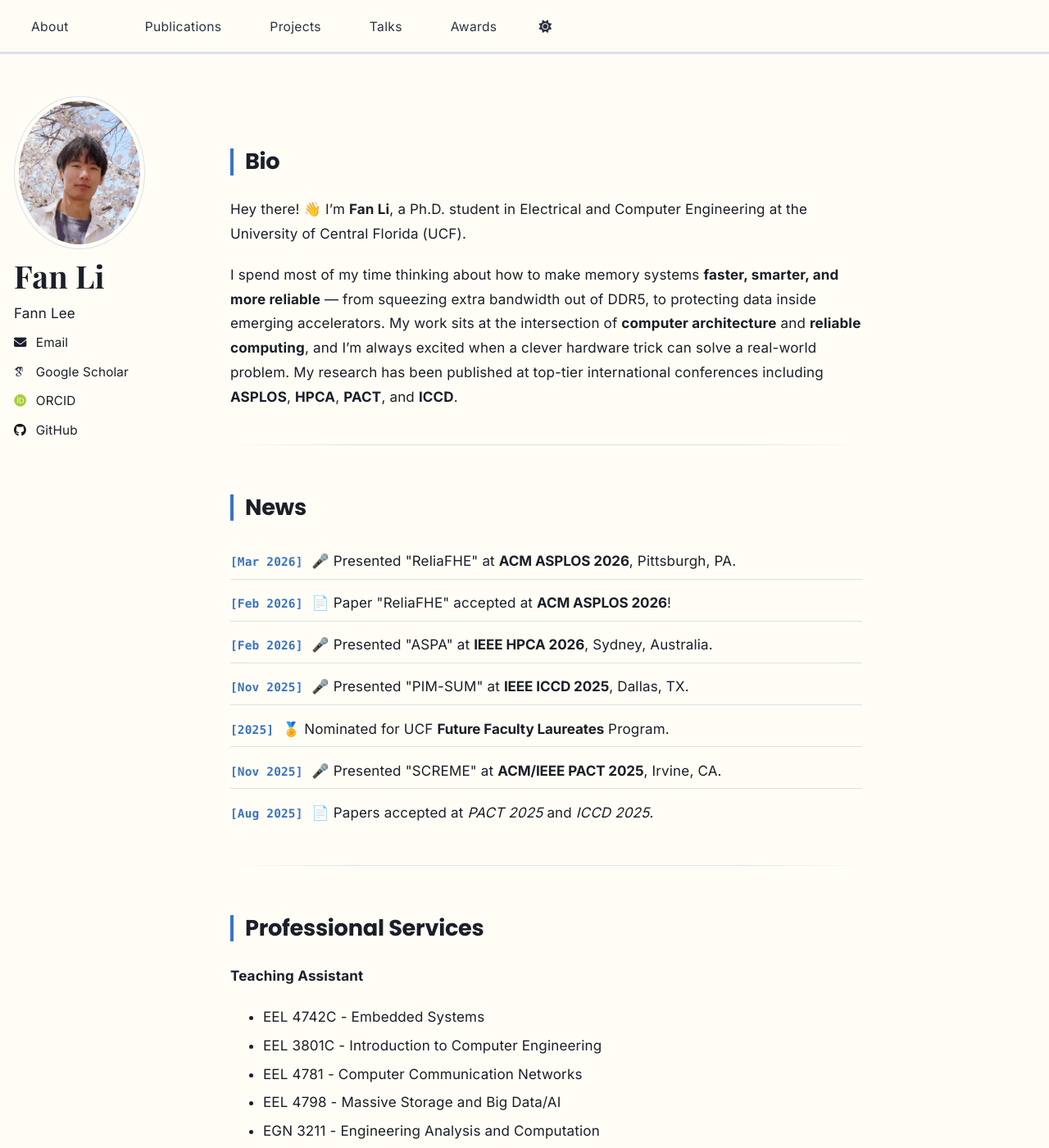
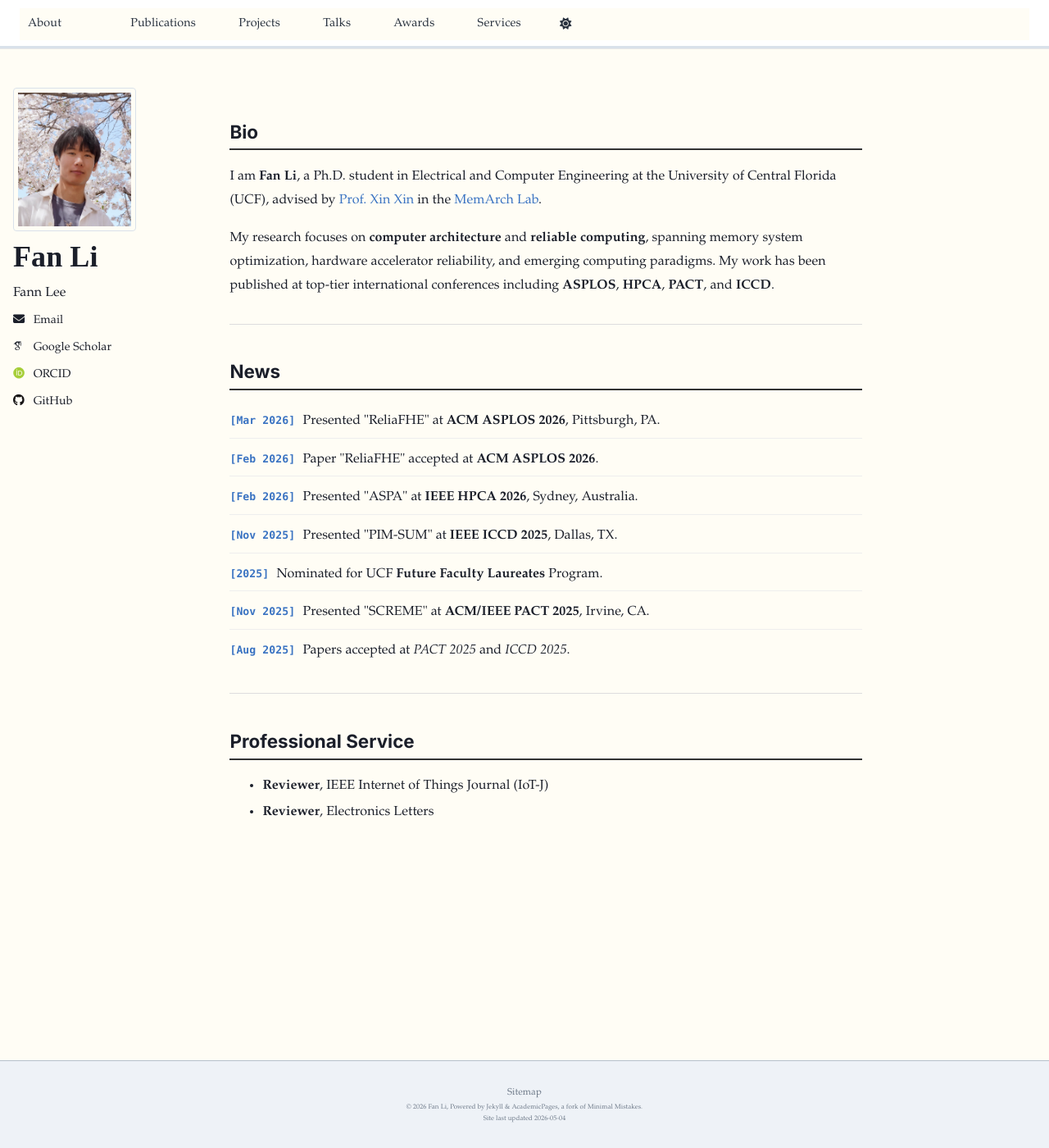
Before and after one commit to Stardust-lf/Stardust-lf.github.io, a Jekyll site: the page built from _pages/about.md, in a window 1280 px wide and 1400 px high. Shown: the whole window at 82% size. Built offline with Jekyll 4.4.1, drawn with Linux system fonts in a browser that asks for light colours; some web fonts are replaced; a script that is not in the unit is left out; some of the changed text lies outside the part shown.

Commit message:
Redesign homepage: add advisor/reviewer info, clean academic style
- Add Prof. Xin Xin (MemArch Lab) to bio with links
- Add Professional Service section (IoT-J, Electronics Letters)
- Remove emojis, adopt formal academic tone
- Restyle: white background, serif body font, Inter headings
- Remove animations, hover effects, and decorative elements
- Update services page with new reviewer entries

Co-Authored-By: Claude Opus 4.6 <noreply@anthropic.com>

```diff
--- a/_data/navigation.yml
+++ b/_data/navigation.yml
@@ -20,6 +20,9 @@ main:
   - title: "Awards"
     url: /awards/
 
+  - title: "Services"
+    url: /services/
+
   # - title: "Teaching Assistant"
   #   url: /teaching/
 
--- a/_includes/head.html
+++ b/_includes/head.html
@@ -5,7 +5,7 @@
 {% include seo.html %}
 
 <link href="{% if site.atom_feed.path %}{{ site.atom_feed.path }}{% else %}{{ base_path }}/feed.xml{% endif %}" type="application/atom+xml" rel="alternate" title="{{ site.title }} Feed">
-<link href="https://fonts.googleapis.com/css2?family=Poppins:wght@400;600;700&family=Inter:wght@400;600;700&family=Playfair+Display:wght@500;600;700&display=swap" rel="stylesheet">
+<link href="https://fonts.googleapis.com/css2?family=Inter:wght@400;500;600;700&display=swap" rel="stylesheet">
 
 <!-- http://t.co/dKP3o1e -->
 <meta name="HandheldFriendly" content="True">
--- a/_pages/about.md
+++ b/_pages/about.md
@@ -9,9 +9,9 @@ redirect_from:
 Bio
 ======
 
-Hey there! 👋 I'm **Fan Li**, a Ph.D. student in Electrical and Computer Engineering at the University of Central Florida (UCF).
+I am **Fan Li**, a Ph.D. student in Electrical and Computer Engineering at the University of Central Florida (UCF), advised by [Prof. Xin Xin](https://xinx2013.github.io/) in the [MemArch Lab](https://xinx2013.github.io/).
 
-I spend most of my time thinking about how to make memory systems **faster, smarter, and more reliable** — from squeezing extra bandwidth out of DDR5, to protecting data inside emerging accelerators. My work sits at the intersection of **computer architecture** and **reliable computing**, and I'm always excited when a clever hardware trick can solve a real-world problem. My research has been published at top-tier international conferences including **ASPLOS**, **HPCA**, **PACT**, and **ICCD**.
+My research focuses on **computer architecture** and **reliable computing**, spanning memory system optimization, hardware accelerator reliability, and emerging computing paradigms. My work has been published at top-tier international conferences including **ASPLOS**, **HPCA**, **PACT**, and **ICCD**.
 
 ---
 
@@ -19,26 +19,19 @@ News
 ======
 
 <ul class="news-list">
-  <li><span class="news-date">[Mar 2026]</span> 🎤 Presented "ReliaFHE" at <strong>ACM ASPLOS 2026</strong>, Pittsburgh, PA.</li>
-  <li><span class="news-date">[Feb 2026]</span> 📄 Paper "ReliaFHE" accepted at <strong>ACM ASPLOS 2026</strong>!</li>
-  <li><span class="news-date">[Feb 2026]</span> 🎤 Presented "ASPA" at <strong>IEEE HPCA 2026</strong>, Sydney, Australia.</li>
-  <li><span class="news-date">[Nov 2025]</span> 🎤 Presented "PIM-SUM" at <strong>IEEE ICCD 2025</strong>, Dallas, TX.</li>
-  <li><span class="news-date">[2025]</span> 🏅 Nominated for UCF <strong>Future Faculty Laureates</strong> Program.</li>
-  <li><span class="news-date">[Nov 2025]</span> 🎤 Presented "SCREME" at <strong>ACM/IEEE PACT 2025</strong>, Irvine, CA.</li>
-  <li><span class="news-date">[Aug 2025]</span> 📄 Papers accepted at <em>PACT 2025</em> and <em>ICCD 2025</em>.</li>
+  <li><span class="news-date">[Mar 2026]</span> Presented "ReliaFHE" at <strong>ACM ASPLOS 2026</strong>, Pittsburgh, PA.</li>
+  <li><span class="news-date">[Feb 2026]</span> Paper "ReliaFHE" accepted at <strong>ACM ASPLOS 2026</strong>.</li>
+  <li><span class="news-date">[Feb 2026]</span> Presented "ASPA" at <strong>IEEE HPCA 2026</strong>, Sydney, Australia.</li>
+  <li><span class="news-date">[Nov 2025]</span> Presented "PIM-SUM" at <strong>IEEE ICCD 2025</strong>, Dallas, TX.</li>
+  <li><span class="news-date">[2025]</span> Nominated for UCF <strong>Future Faculty Laureates</strong> Program.</li>
+  <li><span class="news-date">[Nov 2025]</span> Presented "SCREME" at <strong>ACM/IEEE PACT 2025</strong>, Irvine, CA.</li>
+  <li><span class="news-date">[Aug 2025]</span> Papers accepted at <em>PACT 2025</em> and <em>ICCD 2025</em>.</li>
 </ul>
 
 ---
 
-Professional Services
+Professional Service
 ======
 
-**Teaching Assistant**
-- EEL 4742C - Embedded Systems
-- EEL 3801C - Introduction to Computer Engineering
-- EEL 4781 - Computer Communication Networks
-- EEL 4798 - Massive Storage and Big Data/AI
-- EGN 3211 - Engineering Analysis and Computation
-
-**Reviewer**
-- International Conference on Architectural Support for Programming Languages and Operating Systems (**ASPLOS'26**): Artifact Evaluation Committee
+- **Reviewer**, IEEE Internet of Things Journal (IoT-J)
+- **Reviewer**, Electronics Letters
--- a/_sass/_themes.scss
+++ b/_sass/_themes.scss
@@ -15,7 +15,7 @@ $indent-var                 : 1.3em;
 
 /* System typefaces */
 $serif                      : Georgia, Times, serif;
-$sans-serif                 : "Inter", -apple-system, "Segoe UI", "Roboto", "Helvetica Neue", Arial, sans-serif;
+$sans-serif                 : "Charter", "Palatino Linotype", "Palatino", Georgia, serif;
 $monospace                  : Monaco, Consolas, "Lucida Console", monospace;
 
 /* Sans serif typefaces */
@@ -40,7 +40,7 @@ $type-size-7                : 0.7em;    // ~11px
 $type-size-8                : 0.625em;  // ~10px
 
 $global-font-family         : $sans-serif;
-$header-font-family         : "Poppins", $sans-serif;
+$header-font-family         : "Inter", -apple-system, "Segoe UI", "Helvetica Neue", Arial, sans-serif;
 $caption-font-family        : $serif;
 
 /* ==========================================================================
--- a/_sass/layout/_custom.scss
+++ b/_sass/layout/_custom.scss
@@ -1,91 +1,87 @@
 /* ==========================================================================
-   CUSTOM STYLES — typography, spacing & polish
+   CUSTOM STYLES — clean academic style
    ========================================================================== */
 
 /* ---------- Global ---------- */
 html {
   scroll-behavior: smooth;
-  font-size: 17px;            /* bump base from 16 → 17 for comfort */
+  font-size: 16px;
 }
 
 body {
-  line-height: 1.7;
-  letter-spacing: 0.01em;
+  line-height: 1.75;
+  letter-spacing: 0.005em;
   -webkit-font-smoothing: antialiased;
   -moz-osx-font-smoothing: grayscale;
 }
 
 /* ---------- Masthead / Navigation ---------- */
 .masthead {
-  backdrop-filter: blur(12px);
-  background: rgba(255, 253, 245, 0.88);
+  background: #fff;
+  border-bottom: 1px solid #e8e8e8;
 }
 
 html[data-theme="dark"] .masthead {
-  background: rgba(26, 29, 35, 0.90);
+  background: rgba(26, 29, 35, 0.95);
+  border-bottom: 1px solid #333;
 }
 
 .masthead__inner-wrap {
-  padding: 0.7em 1.5em !important;
+  padding: 0.6em 1.5em !important;
 }
 
 .greedy-nav .visible-links a {
-  font-size: 0.92rem;
+  font-size: 0.9rem;
   font-weight: 500;
-  letter-spacing: 0.02em;
-  padding: 0.5em 0.8em;
-  border-radius: 6px;
-  transition: background 0.2s ease, color 0.2s ease;
+  letter-spacing: 0.01em;
+  padding: 0.5em 0.7em;
+  transition: color 0.2s ease;
 }
 
 .greedy-nav .visible-links a:hover {
-  background: rgba(58, 115, 194, 0.08);
+  color: var(--global-link-color);
 }
 
-html[data-theme="dark"] .greedy-nav .visible-links a:hover {
-  background: rgba(91, 184, 212, 0.12);
-}
-
-/* ---------- Content area — vertical rhythm ---------- */
+/* ---------- Content area ---------- */
 #main {
-  margin-top: 2.5em;
+  margin-top: 2em;
 }
 
 .page__content {
   font-size: 1rem;
-  line-height: 1.75;
+  line-height: 1.8;
 
   p {
-    margin-bottom: 1.2em;
+    margin-bottom: 1.1em;
   }
 
-  /* Section headings (h1 = ====== in markdown) */
+  /* Section headings */
   h1 {
-    font-size: 1.6rem;
+    font-size: 1.4rem;
     font-weight: 700;
-    margin-top: 2.2em;
-    margin-bottom: 1em;
-    padding-left: 14px;
-    border-left: 4px solid var(--global-link-color);
-    letter-spacing: -0.01em;
+    margin-top: 2em;
+    margin-bottom: 0.8em;
+    padding-bottom: 0.3em;
+    border-bottom: 2px solid #333;
+    border-left: none;
+    padding-left: 0;
+    letter-spacing: 0;
   }
 
-  /* Sub headings */
   h2 {
-    font-size: 1.25rem;
+    font-size: 1.15rem;
     font-weight: 600;
-    margin-top: 1.8em;
-    margin-bottom: 0.6em;
+    margin-top: 1.6em;
+    margin-bottom: 0.5em;
   }
 
-  /* Lists */
   ul, ol {
-    margin-bottom: 1.2em;
+    margin-bottom: 1em;
   }
 
   li {
-    margin-bottom: 0.4em;
-    line-height: 1.65;
+    margin-bottom: 0.35em;
+    line-height: 1.7;
   }
 }
 
@@ -93,33 +89,18 @@ html[data-theme="dark"] .greedy-nav .visible-links a:hover {
 .page__content hr {
   border: none;
   height: 1px;
-  background: linear-gradient(
-    to right,
-    transparent,
-    var(--global-border-color) 20%,
-    var(--global-border-color) 80%,
-    transparent
-  );
-  margin: 2.5em 0;
+  background: #ddd;
+  margin: 2em 0;
 }
 
 /* ---------- Sidebar / Author profile ---------- */
 .author__avatar img {
-  max-width: 160px !important;
-  transition: box-shadow 0.3s ease, transform 0.3s ease;
-}
-
-.author__avatar img:hover {
-  box-shadow: 0 0 20px rgba(58, 115, 194, 0.35);
-  transform: scale(1.02);
-}
-
-html[data-theme="dark"] .author__avatar img:hover {
-  box-shadow: 0 0 20px rgba(91, 184, 212, 0.35);
+  max-width: 150px !important;
+  border-radius: 4px;
 }
 
 .author__urls a {
-  font-size: 0.9rem;
+  font-size: 0.88rem;
   transition: color 0.2s ease;
 }
 
@@ -132,37 +113,36 @@ html[data-theme="dark"] .author__avatar img:hover {
 .project-card {
   display: flex;
   align-items: stretch;
-  margin-bottom: 24px;
-  padding: 16px;
-  border-radius: 10px;
-  border: 1px solid var(--global-border-color);
-  background: var(--global-bg-color);
-  transition: box-shadow 0.3s ease, transform 0.3s ease, border-color 0.3s ease;
+  margin-bottom: 20px;
+  padding: 14px;
+  border-radius: 4px;
+  border: 1px solid #e0e0e0;
+  background: #fff;
+  transition: border-color 0.2s ease;
   text-decoration: none;
   color: inherit;
 }
 
 .pub-card:hover,
 .project-card:hover {
-  transform: translateY(-3px);
-  box-shadow: 0 8px 28px rgba(0, 0, 0, 0.10);
   border-color: var(--global-link-color);
 }
 
-html[data-theme="dark"] .pub-card:hover,
-html[data-theme="dark"] .project-card:hover {
-  box-shadow: 0 8px 28px rgba(0, 0, 0, 0.35);
+html[data-theme="dark"] .pub-card,
+html[data-theme="dark"] .project-card {
+  background: var(--global-bg-color);
+  border-color: #444;
 }
 
 /* Card image */
 .card__image {
   position: relative;
-  width: 280px;
-  height: 175px;
+  width: 260px;
+  height: 165px;
   flex-shrink: 0;
-  margin-right: 22px;
+  margin-right: 18px;
   overflow: hidden;
-  border-radius: 8px;
+  border-radius: 3px;
 }
 
 .card__image img {
@@ -170,12 +150,6 @@ html[data-theme="dark"] .project-card:hover {
   height: 100%;
   object-fit: cover;
   object-position: center;
-  transition: transform 0.4s ease;
-}
-
-.pub-card:hover .card__image img,
-.project-card:hover .card__image img {
-  transform: scale(1.05);
 }
 
 /* Card badge */
@@ -184,10 +158,10 @@ html[data-theme="dark"] .project-card:hover {
   bottom: 0;
   left: 0;
   width: 100%;
-  background: linear-gradient(transparent, rgba(0, 0, 0, 0.7));
+  background: linear-gradient(transparent, rgba(0, 0, 0, 0.65));
   color: #fff;
-  padding: 18px 12px 8px;
-  font-size: 0.78rem;
+  padding: 16px 10px 6px;
+  font-size: 0.76rem;
   font-weight: 600;
   letter-spacing: 0.02em;
 }
@@ -202,8 +176,7 @@ html[data-theme="dark"] .project-card:hover {
 }
 
 .card__title {
-  font-family: "Poppins", sans-serif;
-  font-size: 1.05rem;
+  font-size: 1rem;
   font-weight: 650;
   line-height: 1.35;
   margin-bottom: 4px;
@@ -211,16 +184,16 @@ html[data-theme="dark"] .project-card:hover {
 
 .card__authors {
   font-style: italic;
-  font-size: 0.88rem;
+  font-size: 0.86rem;
   color: var(--global-text-color-light);
   line-height: 1.5;
 }
 
 .card__desc {
-  font-size: 0.88rem;
+  font-size: 0.86rem;
   color: var(--global-text-color-light);
   line-height: 1.6;
-  margin-top: 8px;
+  margin-top: 6px;
 }
 
 html[data-theme="dark"] .card__desc,
@@ -233,51 +206,18 @@ html[data-theme="dark"] .card__authors {
   .pub-card,
   .project-card {
     flex-direction: column;
-    padding: 12px;
+    padding: 10px;
   }
 
   .card__image {
     width: 100%;
-    height: 200px;
+    height: 180px;
     margin-right: 0;
-    margin-bottom: 14px;
+    margin-bottom: 12px;
   }
 
   .card__title {
-    font-size: 1rem;
-  }
-}
-
-/* ---------- Talks section ---------- */
-.page__content li strong {
-  letter-spacing: -0.005em;
-}
-
-/* ---------- Text selection ---------- */
-::selection {
-  background: var(--global-link-color);
-  color: #fff;
-}
-
-/* ---------- Fade-in animation ---------- */
-@keyframes fadeInUp {
-  from {
-    opacity: 0;
-    transform: translateY(16px);
-  }
-  to {
-    opacity: 1;
-    transform: translateY(0);
-  }
-}
-
-.page__content > * {
-  animation: fadeInUp 0.45s ease both;
-}
-
-@for $i from 1 through 25 {
-  .page__content > *:nth-child(#{$i}) {
-    animation-delay: #{$i * 0.03}s;
+    font-size: 0.95rem;
   }
 }
 
@@ -289,9 +229,9 @@ html[data-theme="dark"] .card__authors {
 }
 
 .news-list li {
-  padding: 0.45em 0;
-  border-bottom: 1px solid var(--global-border-color);
-  line-height: 1.65;
+  padding: 0.4em 0;
+  border-bottom: 1px solid #eee;
+  line-height: 1.7;
 }
 
 .news-list li:last-child {
@@ -300,16 +240,33 @@ html[data-theme="dark"] .card__authors {
 
 .news-date {
   font-family: "SFMono-Regular", Consolas, "Liberation Mono", Menlo, monospace;
-  font-size: 0.85rem;
+  font-size: 0.82rem;
   font-weight: 600;
   color: var(--global-link-color);
   margin-right: 0.4em;
 }
 
+/* ---------- Links ---------- */
+.page__content a {
+  text-decoration: none;
+  border-bottom: 1px solid transparent;
+  transition: border-color 0.2s ease;
+}
+
+.page__content a:hover {
+  border-bottom-color: var(--global-link-color);
+}
+
 /* ---------- Minimal footer ---------- */
 .page__footer {
   font-size: 0.72rem;
-  opacity: 0.45;
+  opacity: 0.4;
   text-align: center;
   padding: 1.5em 0;
 }
+
+/* ---------- Text selection ---------- */
+::selection {
+  background: var(--global-link-color);
+  color: #fff;
+}
--- a/_sass/theme/_air_light.scss
+++ b/_sass/theme/_air_light.scss
@@ -8,13 +8,13 @@ $dark-primary-color         : mix(#000, $primary-color, 40%);
 $darker-primary-color       : mix(#000, $primary-color, 60%);
 $light-primary-color        : mix(#000, $primary-color, 50%);
 
-$background                 : #eeeeee;
-$background-light           : mix(#fff, $background, 20%);
-$background-lighter         : mix(#fff, $background, 90%);
-$text                       : #222831;
-$link                       : #393e46;
-$link-dark                  : mix(#000, $link, 25%);
-$link-light                 : mix(#fff, $link, 25%);
+$background                 : #ffffff;
+$background-light           : #f5f5f5;
+$background-lighter         : #fafafa;
+$text                       : #2c2c2c;
+$link                       : #1a5276;
+$link-dark                  : mix(#000, $link, 20%);
+$link-light                 : mix(#fff, $link, 20%);
 $footer                     : $primary-color;
 
 /* Color codes used for the site */
```
Also changed, not shown: _pages/services.md (added, +17 -0 lines).
